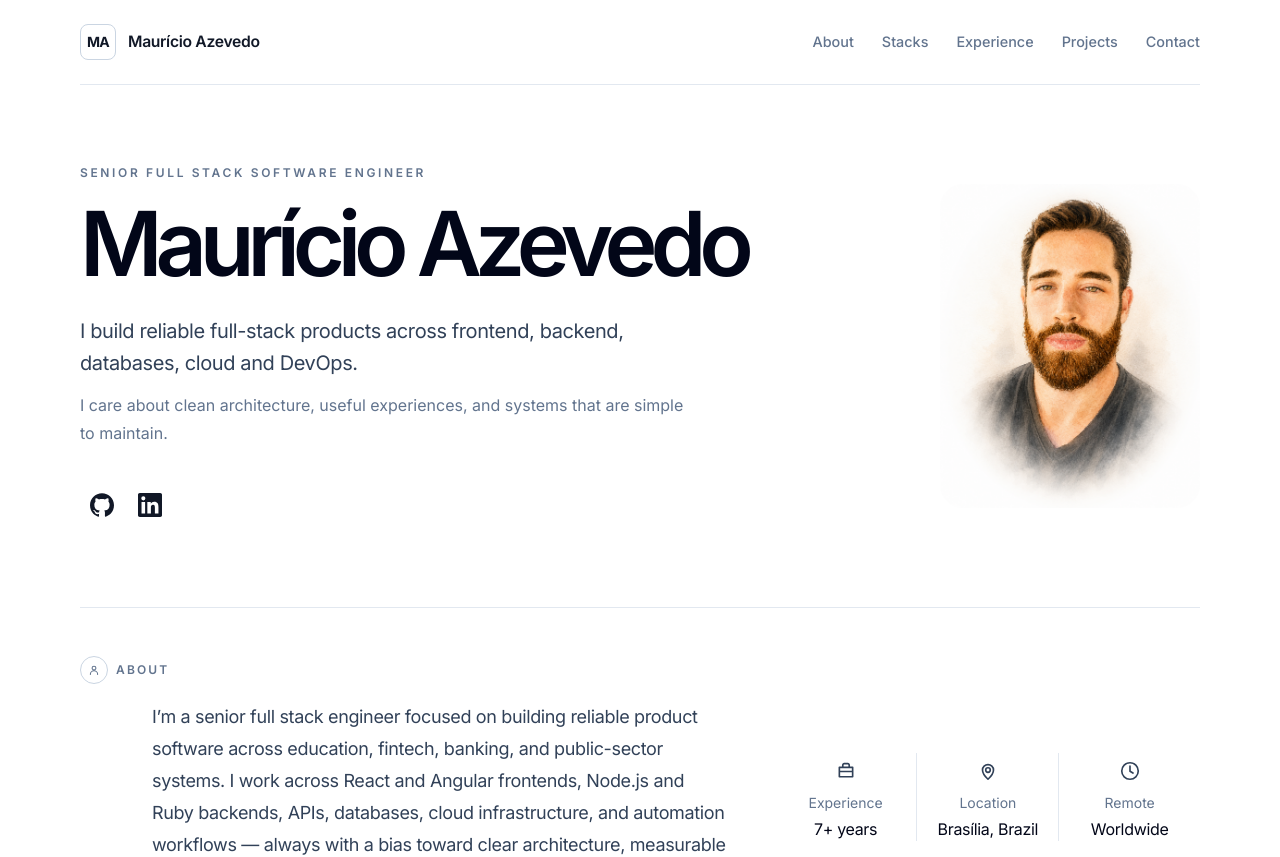
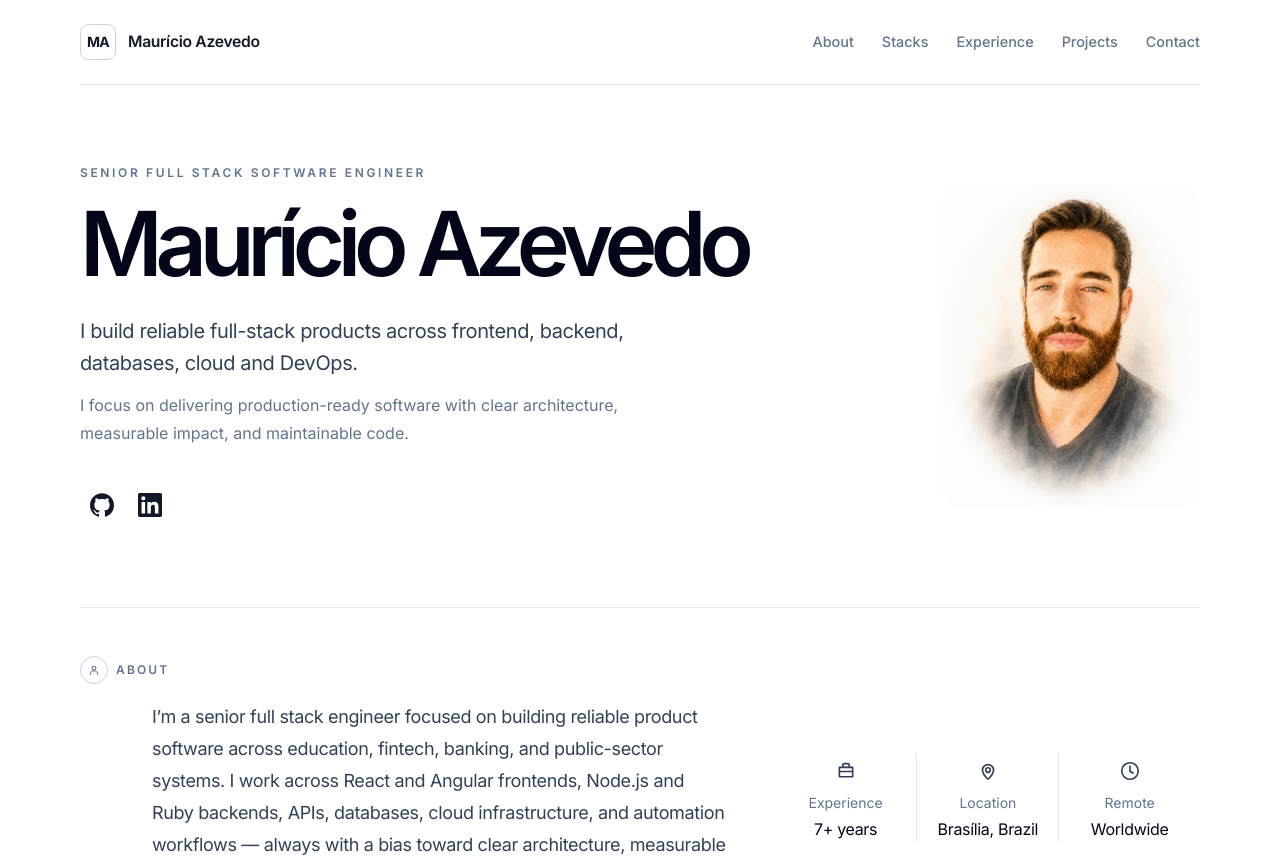
Before and after one commit to mauricio-azevedo/portfolio, a React (Vite) app: page / in a window 1280 px wide. Shown: the top 857 px of the page. Built offline with nearby package versions, Linux system fonts and the light colour scheme.

Commit message:
Updated `heroNote` content in `portfolio.ts` to emphasize production-ready software, clear architecture, measurable impact, and maintainable code.
Signed-off-by: Maurício Azevedo <mauricio.mendonca.azevedo@gmail.com>

```diff
--- a/src/data/portfolio.ts
+++ b/src/data/portfolio.ts
@@ -162,7 +162,7 @@ export const profile = {
   heroSummary:
     'I build reliable full-stack products across frontend, backend, databases, cloud and DevOps.',
   heroNote:
-    'I care about clean architecture, useful experiences, and systems that are simple to maintain.',
+    'I focus on delivering production-ready software with clear architecture, measurable impact, and maintainable code.',
   about:
     'I’m a senior full stack engineer focused on building reliable product software across education, fintech, banking, and public-sector systems. I work across React and Angular frontends, Node.js and Ruby backends, APIs, databases, cloud infrastructure, and automation workflows — always with a bias toward clear architecture, measurable impact, and maintainable delivery.',
 };
```
